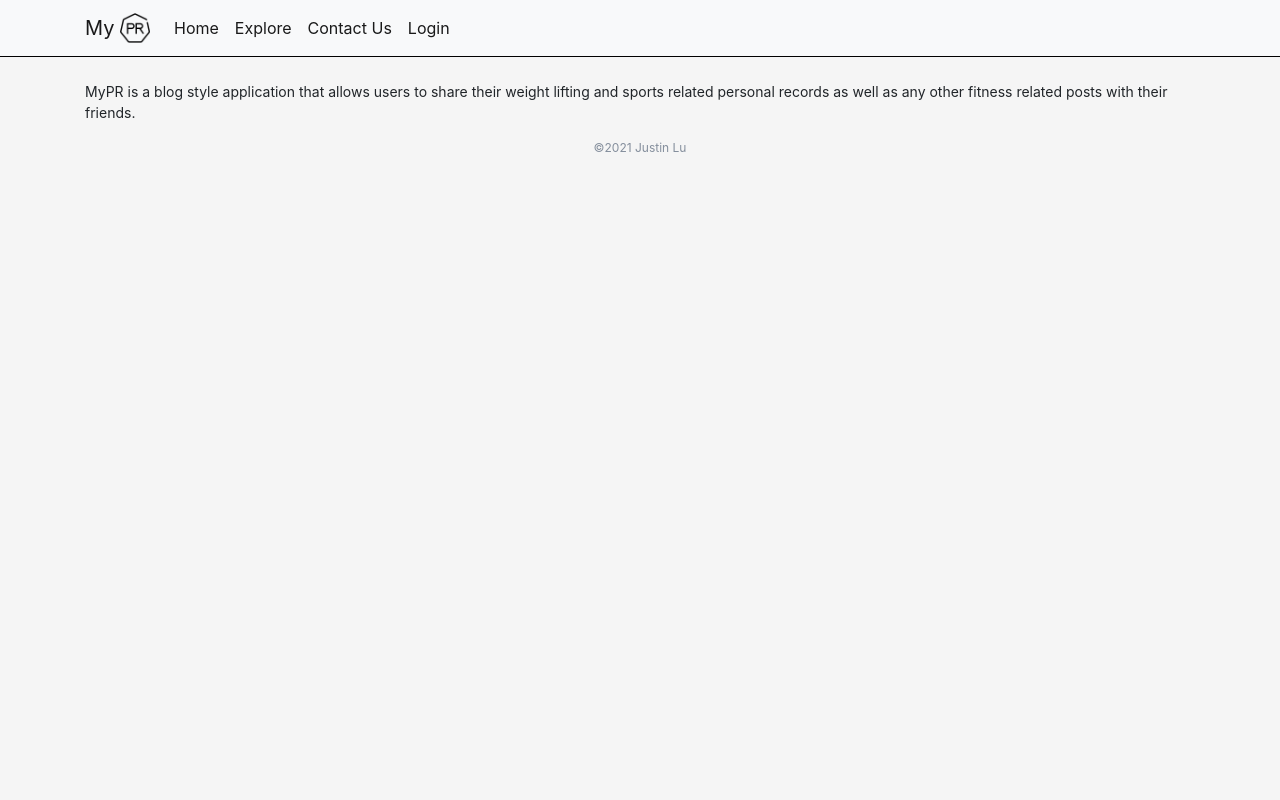
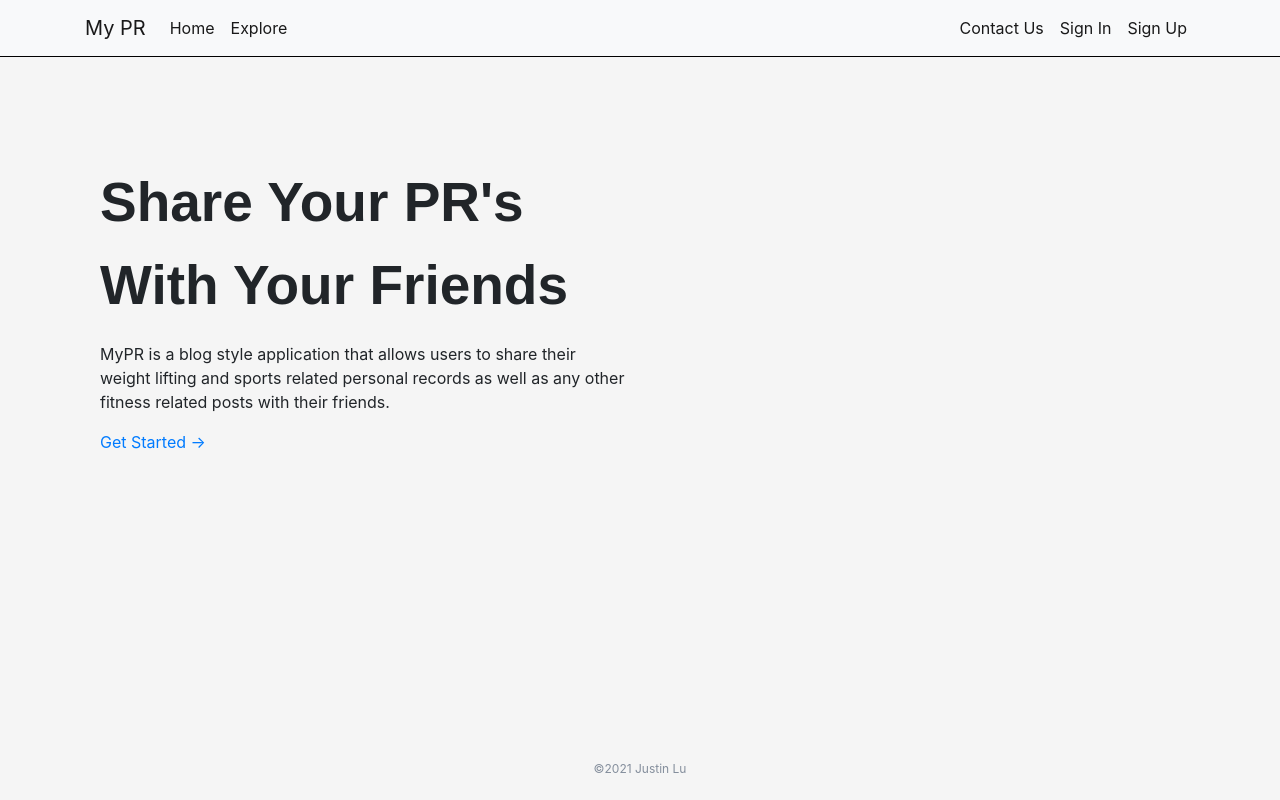
Before and after one commit to justin-curtis-lu/MyPR, a Flask app: page / in a window 1280 px wide. Run offline with Flask 2, Linux system fonts and the light colour scheme; some libraries are stand-ins or nearby versions.

Commit message:
More styling
- right side nav
- add sign up on nav
- fix footer for all html pages
- edit landing page

```diff
--- a/app/static/css/main.css
+++ b/app/static/css/main.css
@@ -47,3 +47,31 @@ body {
 .navbar {
     border-bottom: 1px solid black;
 }
+
+.capture {
+    font-size: 55px;
+    font-weight: 600;
+    font-family: Arial,sans-serif!important;
+}
+
+.down {
+    margin-top: 80px;
+}
+
+#page-container {
+  position: relative;
+  min-height: 100vh;
+}
+
+#content-wrap {
+  padding-bottom: 2.5rem;    /* Footer height */
+}
+
+#footer {
+  position: absolute;
+  bottom: 0;
+  color: #848e9c;
+  font-size: 12px;
+  width: 100%;
+  height: 2.5rem;            /* Footer height */
+}
--- a/app/templates/about.html
+++ b/app/templates/about.html
@@ -1,7 +1,28 @@
 {% extends "base.html" %}
 {% block app_content %}
 <br>
-<p class="special">MyPR is a blog style application that allows users to share their weight lifting and sports related personal records as well
+<div class="container down">
+  <div class="row">
+    <div class="col-sm">
+        <p class="capture"> Share Your PR's With Your Friends </p>
+    </div>
+    <div class="col-sm">
+    </div>
+  </div>
+  <div class="row">
+      <div class="col-sm">
+      <p >MyPR is a blog style application that allows users to share their weight lifting and sports related personal records as well
     as any other fitness related posts with their friends.</p>
-
+      </div>
+  <div class="col-sm">
+  </div>
+  </div>
+    <div class="row">
+        <div class="col-sm">
+            <a href="{{ url_for('auth.register') }}">Get Started →</a>
+        </div>
+        <div class="col-sm">
+        </div>
+    </div>
+</div>
 {% endblock %}
--- a/app/templates/auth/login.html
+++ b/app/templates/auth/login.html
@@ -4,7 +4,7 @@
 
 <br>
 <br>
-<p class="text-center bigger" > Log In </p>
+<p class="text-center bigger" > Sign In </p>
 <p class="special text-center"> Welcome to MyPR! <p>
 <div class="card center" style="width: 24rem;">
     <div class="card-body">
--- a/app/templates/auth/register.html
+++ b/app/templates/auth/register.html
@@ -4,7 +4,7 @@
 
 <br>
 <br>
-<p class="text-center bigger" > Register </p>
+<p class="text-center bigger" > Sign Up </p>
 <div class="card center" style="width: 24rem;">
     <div class="card-body">
     <form action="" method="post" novalidate>
--- a/app/templates/base.html
+++ b/app/templates/base.html
@@ -12,13 +12,16 @@
     </title>
   </head>
 
+<body>
+<div id="page-container">
+   <div id="content-wrap">
 
 <nav class="navbar navbar-expand-lg navbar-light bg-light">
         <div class="container">
             <div class="navbar-header">
                 <a class="navbar-brand"href="{{ url_for('main.about') }}" >
-                    My
-                    <img src="{{url_for('static', filename='logo.png')}}" width="30" height="30" class="d-inline-block align-top" alt="">
+                    My PR
+<!--                    <img src="{{url_for('static', filename='logo.png')}}" width="30" height="30" class="d-inline-block align-top" alt="">-->
                 </a>
             </div>
             <div class="collapse navbar-collapse" id="bs-example-navbar-collapse-1">
@@ -26,7 +29,7 @@
                     <li class="nav-item active"><a class="nav-link black" href="{{ url_for('main.index') }}">Home</a></li>
                     <li class="nav-item active"><a class="nav-link black" href="{{ url_for('main.explore') }}">Explore</a></li>
                 </ul>
-                <ul class="nav navbar-nav navbar-right">
+                <ul class="nav navbar-nav ml-auto">
                     <li class="nav-item active">
                         <a class="nav-link black" data-toggle="modal" data-target="#ContactUs" href="#"> Contact Us</a>
                         <!-- Modal 1 -->
@@ -66,7 +69,8 @@
                         </div>
                     </li>
                     {% if current_user.is_anonymous %}
-                    <li class="nav-item active"><a class="nav-link" href="{{ url_for('auth.login') }}">Login</a></li>
+                    <li class="nav-item active"><a class="nav-link" href="{{ url_for('auth.login') }}">Sign In</a></li>
+                    <li class="nav-item active"><a class="nav-link" href="{{ url_for('auth.register') }}">Sign Up</a></li>
                     {% else %}
                     <li class="nav-item active"><a class="nav-link" href="{{ url_for('main.user', username=current_user.username) }}">Profile</a></li>
                     <li class="nav-item active"><a class="nav-link" href="{{ url_for('auth.logout') }}">Logout</a></li>
@@ -76,7 +80,7 @@
         </div>
     </nav>
 
-<body>
+
 {% block content %}
     <div class="container">
         {% with messages = get_flashed_messages() %}
@@ -92,12 +96,13 @@
     </div>
 {% endblock %}
 
-{% block footer %}
-<footer class="footer">
-    <p class="text-center foot">&copy;2021 Justin Lu </p>
-<!--    <span class="custom foot text-center center">&copy;2021 Justin Lu</span>-->
-</footer>
-{% endblock %}
+</div>
+<footer id="footer" class="text-center"> &copy;2021 Justin Lu </footer>
+</div>
+<!--<footer class="footer">-->
+<!--    <p class="text-center foot">&copy;2021 Justin Lu </p>-->
+<!--&lt;!&ndash;    <span class="custom foot text-center center">&copy;2021 Justin Lu</span>&ndash;&gt;-->
+<!--</footer>-->
 </body>
 
 
```
